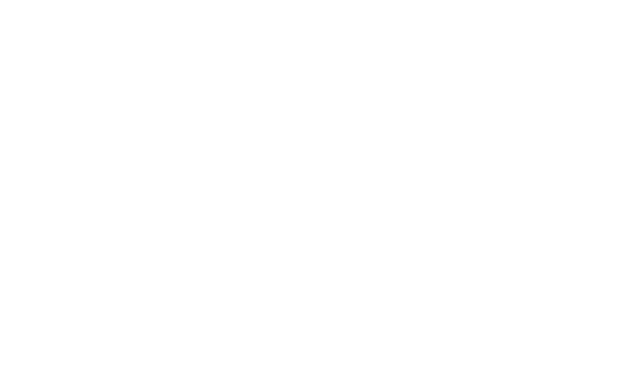
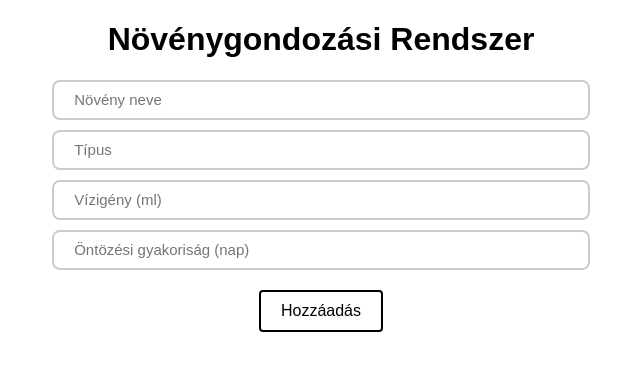
Before and after one commit to McKur1529/NOVENYGONDOZASIRENDSZER_X90F36_SZABO, a plain HTML site: page FRONTEND/index.html in a window 1280 px wide. Shown: the whole page, without its empty margins (319-959 px from the left). Drawn offline with Linux system fonts and the light colour scheme.

Commit message:
HTML-CSS április 2

```diff
--- a/FRONTEND/index.html
+++ b/FRONTEND/index.html
@@ -3,10 +3,17 @@
 <head>
     <meta charset="UTF-8">
     <title>Növénygondozási Rendszer</title>
+    <link rel="stylesheet" href="style.css">
 </head>
 <body>
-    <header></header>
-    <main></main>
-    <footer></footer>
+<h1>Növénygondozási Rendszer</h1>
+
+<form id="plantForm">
+    <input type="text" id="name" placeholder="Növény neve" required>
+    <input type="text" id="type" placeholder="Típus" required>
+    <input type="number" id="water" placeholder="Vízigény (ml)" required>
+    <input type="number" id="frequency" placeholder="Öntözési gyakoriság (nap)" required>
+    <button type="submit">Hozzáadás</button>
+</form>
 </body>
 </html>
--- a/FRONTEND/style.css
+++ b/FRONTEND/style.css
@@ -0,0 +1,52 @@
+h1 {
+    color: black;
+    font-family:Arial, Helvetica, sans-serif;
+}
+
+body {
+    width: 70%;
+    margin: auto;
+    text-align: center;
+    font-family:Arial, Helvetica, sans-serif;
+}
+
+form {
+    display: flex;
+    flex-direction: column;
+    align-items: center;
+    padding-bottom: 40px;
+    margin-top: 20px;
+    font-family:Arial, Helvetica, sans-serif;
+}
+
+input {
+    padding: 12px 20px;
+    font-size: 15px;
+    height: 40px;
+    width: 60%;
+    border-radius: 8px;
+    border: 2px solid #ccc;
+    box-sizing: border-box;
+    margin-bottom: 10px;
+    font-family:Arial, Helvetica, sans-serif;
+}
+
+button {
+    background-color: transparent;
+    color: black;
+    border: 2px solid black;
+    padding: 10px 20px;
+    font-size: 16px;
+    cursor: pointer;
+    border-radius: 4px;
+    transition: all 0.3s ease;
+    margin-top: 10px;
+    font-family:Arial, Helvetica, sans-serif;
+}
+
+button:hover {
+    background-color: black;
+    color: white;
+    border: 2px solid black;
+    font-family:Arial, Helvetica, sans-serif;
+}
```
